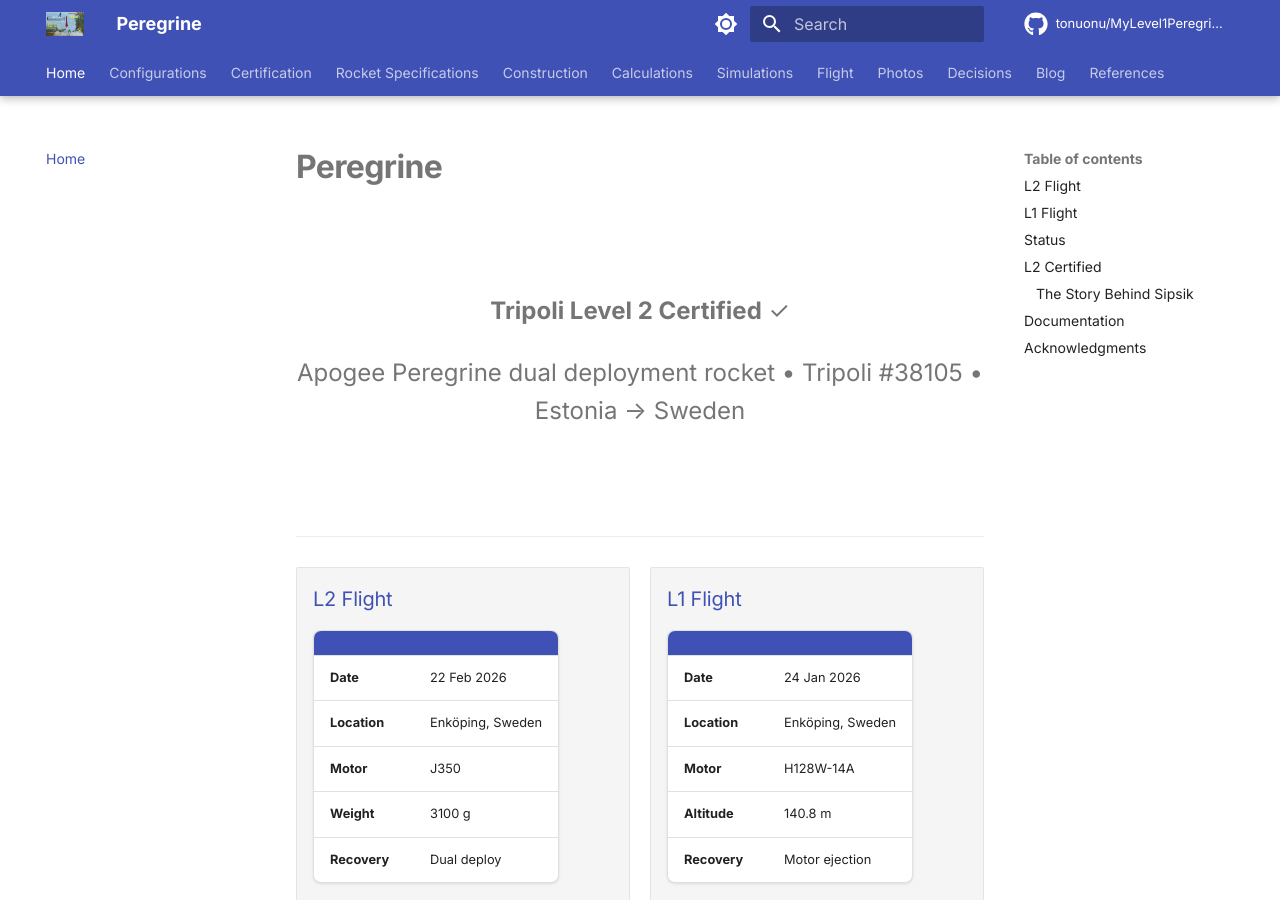
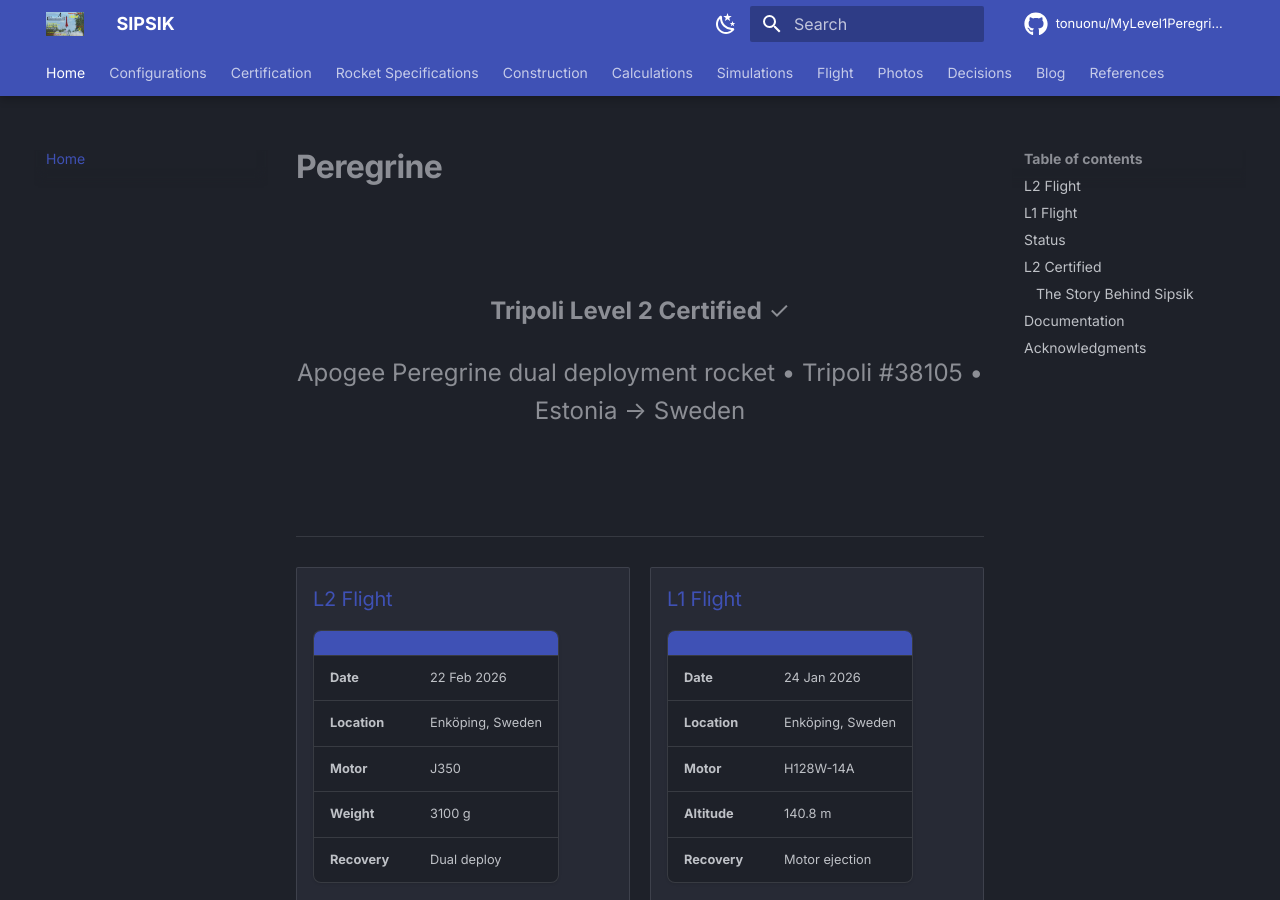
Before and after one commit to tonuonu/MyLevel1Peregrine, an MkDocs documentation site: the page built from docs/index.md, in a window 1280 px wide and 900 px high. Built offline with MkDocs 1.6.1 and Material for MkDocs 9.7.7, drawn with Linux system fonts in a browser that asks for light colours; comment, search, counter and statistics services are not loaded.

Commit message:
Switch site to dark-first custom palette, rename site to SIPSIK

```diff
--- a/mkdocs.yml
+++ b/mkdocs.yml
@@ -1,4 +1,4 @@
-site_name: Peregrine
+site_name: SIPSIK
 site_description: Tõnu's Tripoli L1, L2 & L3 certification rocket build documentation
 site_author: Tõnu Samuel
 site_url: https://tonuonu.github.io/MyLevel1Peregrine/
@@ -27,20 +27,18 @@
     - content.tabs.link
     - toc.follow
   palette:
-    - media: "(prefers-color-scheme: light)"
-      scheme: default
-      primary: indigo
-      accent: indigo
+    - scheme: slate
+      primary: custom
+      accent: custom
       toggle:
-        icon: material/brightness-7
+        icon: material/weather-night
+        name: Switch to light mode
+    - scheme: default
+      primary: custom
+      accent: custom
+      toggle:
+        icon: material/weather-sunny
         name: Switch to dark mode
-    - media: "(prefers-color-scheme: dark)"
-      scheme: slate
-      primary: indigo
-      accent: indigo
-      toggle:
-        icon: material/brightness-4
-        name: Switch to light mode
   icon:
     repo: fontawesome/brands/github
 
```
